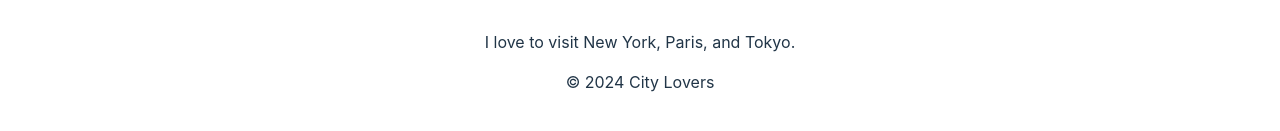
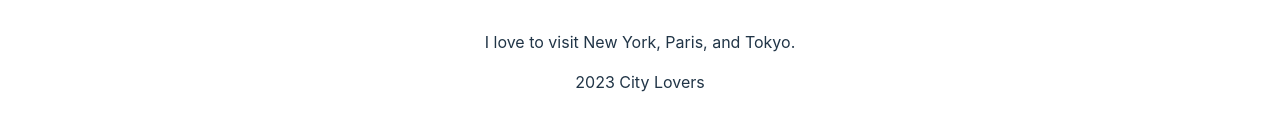
Before and after one commit to CreatorMarvel/alx-fe-reactjs, a React (Vite) app in the folder alx-react-app/: page / in a window 1280 px wide. Shown: the part 467-598 px from the top of the page. Built offline with nearby package versions, Linux system fonts and the light colour scheme.

Commit message:
Fixed footer

```diff
--- a/alx-react-app/src/components/Footer.jsx
+++ b/alx-react-app/src/components/Footer.jsx
@@ -1,7 +1,7 @@
 function Footer() {
 	return (
 		<footer>
-			<p>&copy; {new Date().getFullYear()} City Lovers</p>
+			<p>2023 City Lovers</p>
 		</footer>
 	);
 }
```
